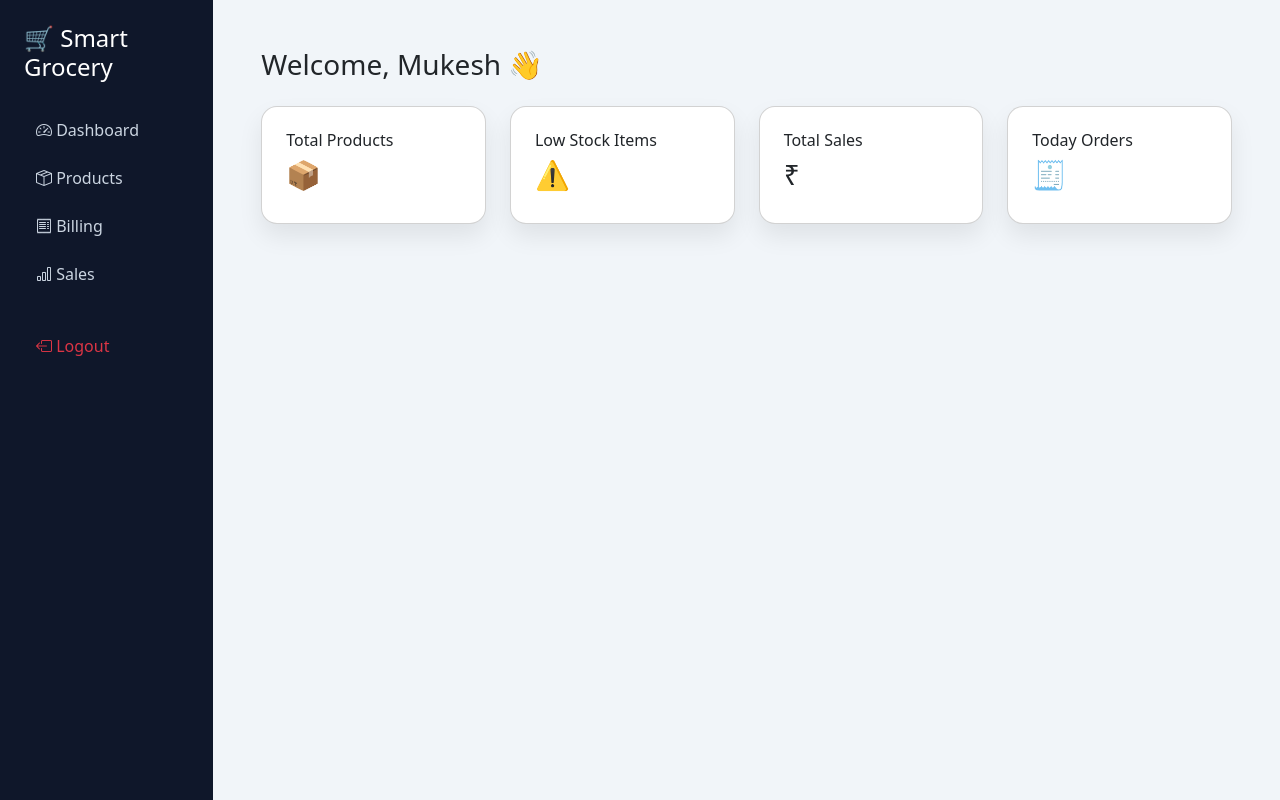
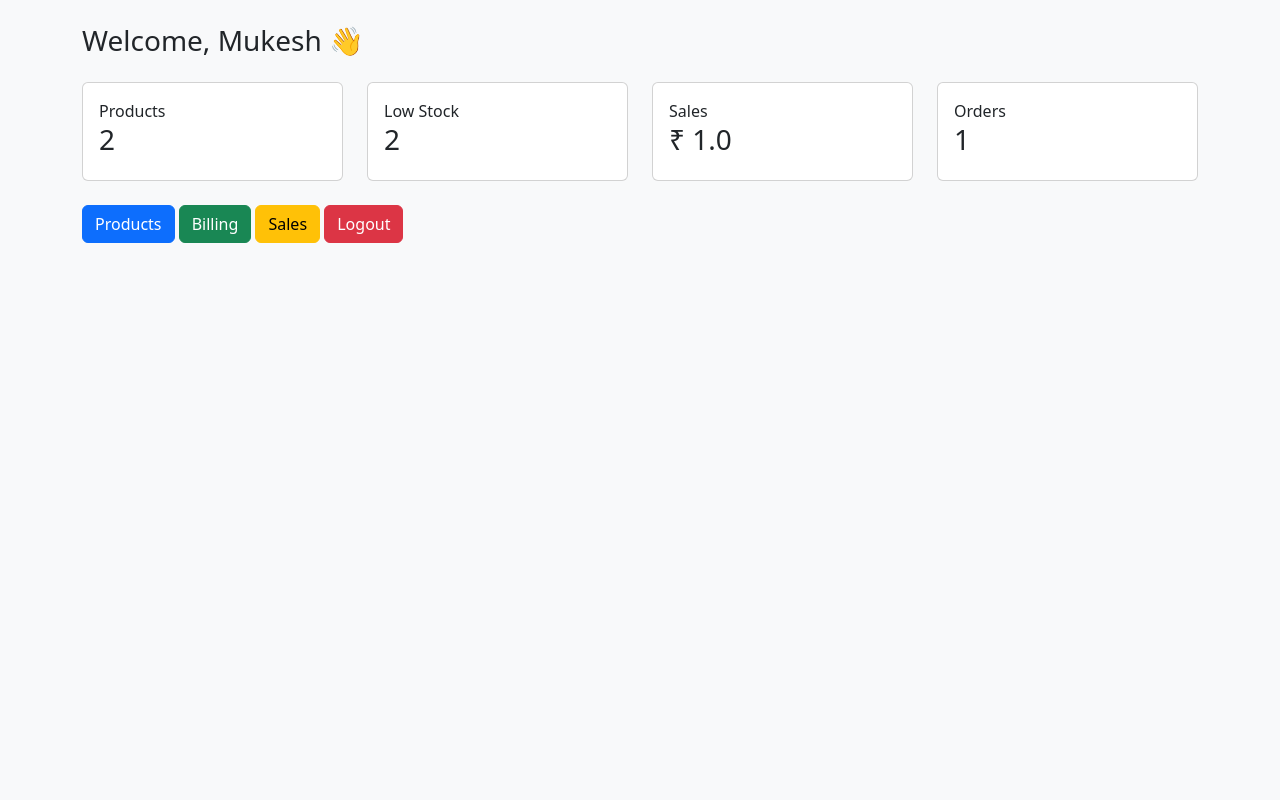
Before and after one commit to Mukesh2731/smart-grocery-system, a Flask app: page /dashboard in a window 1280 px wide. Run offline with Flask 3, Linux system fonts and the light colour scheme; data comes from the database, SQL or seed files in the repository.

Commit message:
Update dashboard.html

```diff
--- a/templates/dashboard.html
+++ b/templates/dashboard.html
@@ -1,86 +1,28 @@
 <!DOCTYPE html>
 <html>
 <head>
-    <title>Dashboard</title>
-    <link href="https://cdn.jsdelivr.net/npm/bootstrap@5.3.2/dist/css/bootstrap.min.css" rel="stylesheet">
-    <link href="https://cdn.jsdelivr.net/npm/bootstrap-icons/font/bootstrap-icons.css" rel="stylesheet">
+<title>Dashboard</title>
+<link href="https://cdn.jsdelivr.net/npm/bootstrap@5.3.2/dist/css/bootstrap.min.css" rel="stylesheet">
+</head>
+<body class="bg-light">
 
-    <style>
-        body { background: #f1f5f9; }
-        .sidebar {
-            background: #0f172a;
-            min-height: 100vh;
-            color: white;
-        }
-        .sidebar a {
-            color: #cbd5e1;
-            padding: 12px;
-            display: block;
-            border-radius: 8px;
-            text-decoration: none;
-        }
-        .sidebar a:hover {
-            background: #1e293b;
-            color: white;
-        }
-        .card-box {
-            border-radius: 16px;
-            box-shadow: 0 12px 25px rgba(0,0,0,0.08);
-        }
-    </style>
-</head>
-<body>
+<div class="container mt-4">
+<h3>Welcome, Mukesh 👋</h3>
 
-<div class="container-fluid">
-    <div class="row">
+<div class="row mt-4">
+<div class="col-md-3"><div class="card p-3">Products<br><h3>{{ total_products }}</h3></div></div>
+<div class="col-md-3"><div class="card p-3">Low Stock<br><h3>{{ low_stock }}</h3></div></div>
+<div class="col-md-3"><div class="card p-3">Sales<br><h3>₹ {{ total_sales }}</h3></div></div>
+<div class="col-md-3"><div class="card p-3">Orders<br><h3>{{ total_orders }}</h3></div></div>
+</div>
 
-        <!-- SIDEBAR -->
-        <div class="col-md-2 sidebar p-4">
-            <h4 class="mb-4">🛒 Smart Grocery</h4>
-            <a href="/dashboard"><i class="bi bi-speedometer2"></i> Dashboard</a>
-            <a href="/products"><i class="bi bi-box-seam"></i> Products</a>
-            <a href="/billing"><i class="bi bi-receipt"></i> Billing</a>
-            <a href="/report"><i class="bi bi-bar-chart"></i> Sales</a>
-            <a href="/" class="text-danger mt-4"><i class="bi bi-box-arrow-left"></i> Logout</a>
-        </div>
+<div class="mt-4">
+<a href="/products" class="btn btn-primary">Products</a>
+<a href="/billing" class="btn btn-success">Billing</a>
+<a href="/report" class="btn btn-warning">Sales</a>
+<a href="/" class="btn btn-danger">Logout</a>
+</div>
 
-        <!-- CONTENT -->
-        <div class="col-md-10 p-5">
-            <h3 class="mb-4">Welcome, Mukesh 👋</h3>
-
-            <!-- KPI CARDS -->
-            <div class="row g-4">
-                <div class="col-md-3">
-                    <div class="card card-box p-4">
-                        <h6>Total Products</h6>
-                        <h3>📦</h3>
-                    </div>
-                </div>
-
-                <div class="col-md-3">
-                    <div class="card card-box p-4">
-                        <h6>Low Stock Items</h6>
-                        <h3>⚠️</h3>
-                    </div>
-                </div>
-
-                <div class="col-md-3">
-                    <div class="card card-box p-4">
-                        <h6>Total Sales</h6>
-                        <h3>₹</h3>
-                    </div>
-                </div>
-
-                <div class="col-md-3">
-                    <div class="card card-box p-4">
-                        <h6>Today Orders</h6>
-                        <h3>🧾</h3>
-                    </div>
-                </div>
-            </div>
-
-        </div>
-    </div>
 </div>
 
 </body>
```
